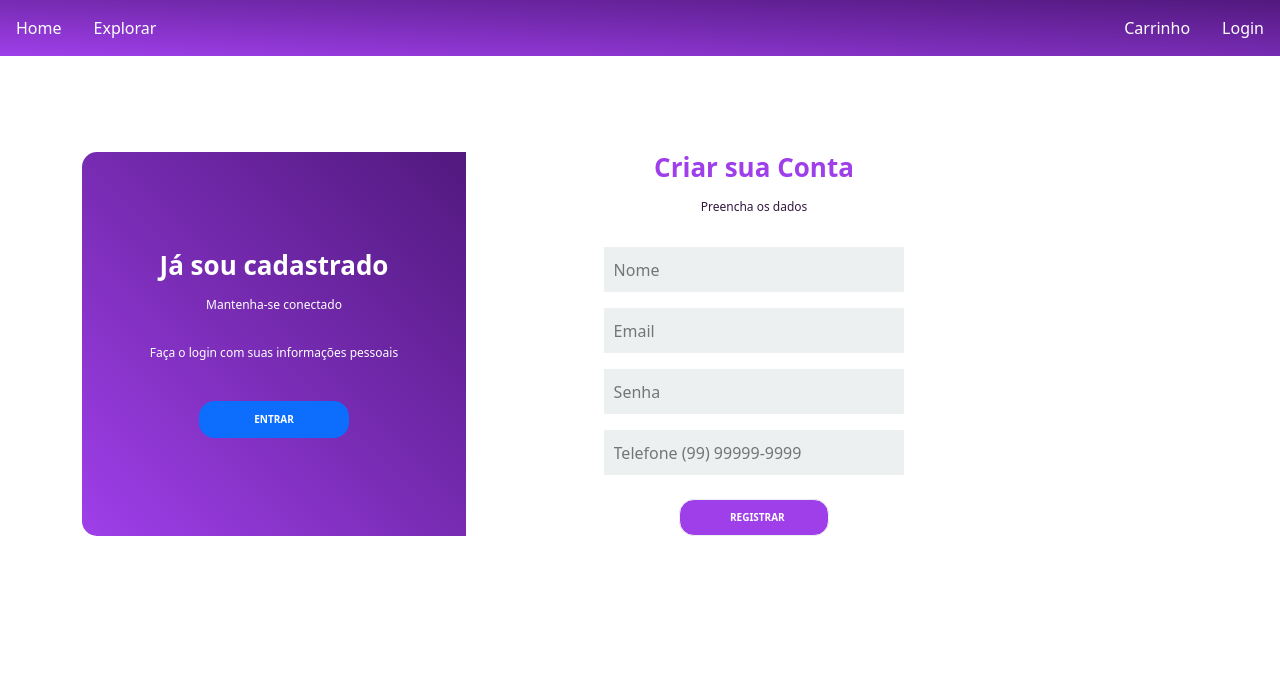
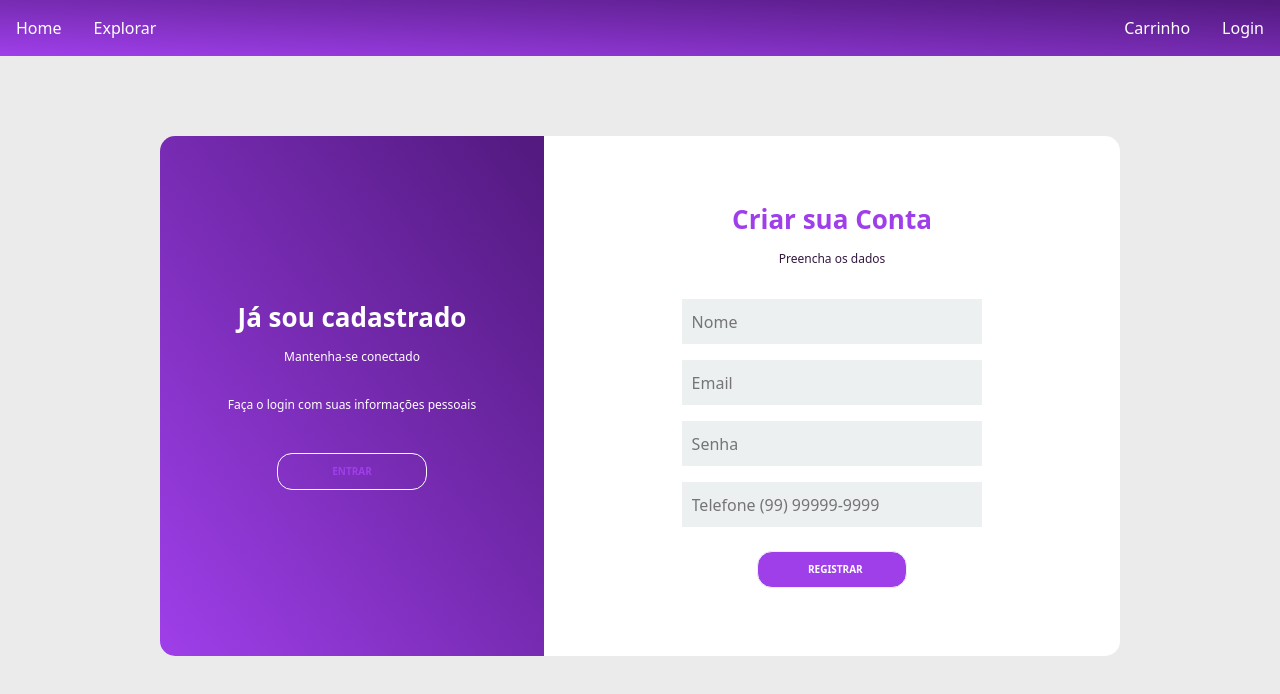
Before and after one commit to UnBArqDsw2021-2/2021.2_G7_PartyRent_Frontend, a React (Vite) app: page /register in a window 1280 px wide. Shown: the top 694 px of the page. Built offline with nearby package versions, Linux system fonts and the light colour scheme.

Commit message:
style: estilizando tela de cadastro

```diff
--- a/src/Login/Register.tsx
+++ b/src/Login/Register.tsx
@@ -40,10 +40,8 @@ function Register() {
     }
     return (
         <div>
-            <nav className="navbar">
-                <Link to="/"></Link>
-            </nav>
-            <div className="container">
+            <div className="container-main">
+
                 <div className="content first-content">
                     <div className="first-column">
                         <h2 className="title title-primary">
@@ -56,7 +54,7 @@ function Register() {
                             Faça o login com suas informações pessoais
                         </p>
                         <Link to="/login">
-                            <button className="btn-cadastro btn-primary">
+                            <button className="btn-cadastro btn-primarylogin">
                                 entrar
                             </button>
                         </Link>
--- a/src/Login/styles.css
+++ b/src/Login/styles.css
@@ -107,13 +107,13 @@ footer {
     background: #9F3FEA;
 }
 
-.btn-primary {
+.btn-primarylogin {
     background-color: transparent;
     border: 1px solid #FFFFFF;
     transition: background-color 0.5s;
 }
 
-.btn-primary:hover {
+.btn-primarylogin:hover {
     background-color: #FFFFFF;
     color: #9F3FEA;
 }
--- a/src/components/ProductDetail.tsx
+++ b/src/components/ProductDetail.tsx
@@ -9,12 +9,9 @@ function ProductDetail() {
     const [loading, setLoading] = useState(false);
 
     useEffect(() => {
-        console.log('useEffect')
         const getProduct = async () => {
             setLoading(true);
             const response = await fetch(`http://localhost:8000/product/${id}/`);
-            console.log(response)
-            console.log('passou')
             setProduct(await response.json());
             setLoading(false);
         }
--- a/src/components/Products.tsx
+++ b/src/components/Products.tsx
@@ -1,45 +1,40 @@
-import React, { useEffect, useState} from 'react';
+import React, { useEffect, useState} from 'react'
 import cadeira from "./images/cadeira.jpg"
 
 import './style.css'
-import {NavLink} from "react-router-dom";
-import * as url from "url";
+import {NavLink} from "react-router-dom"
 
  function Products() {
 
-    const [data, setData] = useState([]);
-    const [filter, setFilter] = useState(data);
-    const [loading, setLoading] = useState(false);
-    let componentMounted = true;
+    const [data, setData] = useState([])
+    const [filter, setFilter] = useState(data)
+    const [loading, setLoading] = useState(false)
+    let componentMounted = true
 
         useEffect(() => {
            const getProducts = async () => {
-               setLoading(true);
-               const response = await fetch("http://localhost:8000/product/");
-               console.log('entrou')
-               console.log(response)
+               setLoading(true)
+               const response = await fetch("http://localhost:8000/product/")
                if (componentMounted) {
-
                    setData(await response.clone().json())
-                   setFilter(await response.json());
-                   setLoading(false);
-                   console.log(filter)
+                   setFilter(await response.json())
+                   setLoading(false)
                }
                return () => {
-                   componentMounted = false;
+                   componentMounted = false
 
                }
            }
-               getProducts();
-        }, []);
+               getProducts()
+        }, [])
 
      const Loading = () => {
          return (
              <>
 
              </>
-         );
-     };
+         )
+     }
 
 
      const ShowProducts = () => {
@@ -86,7 +81,7 @@ import * as url from "url";
                  </div>
              </div>
          </div>
-     );
- };
+     )
+ }
 
-export default Products;
+export default Products
```
